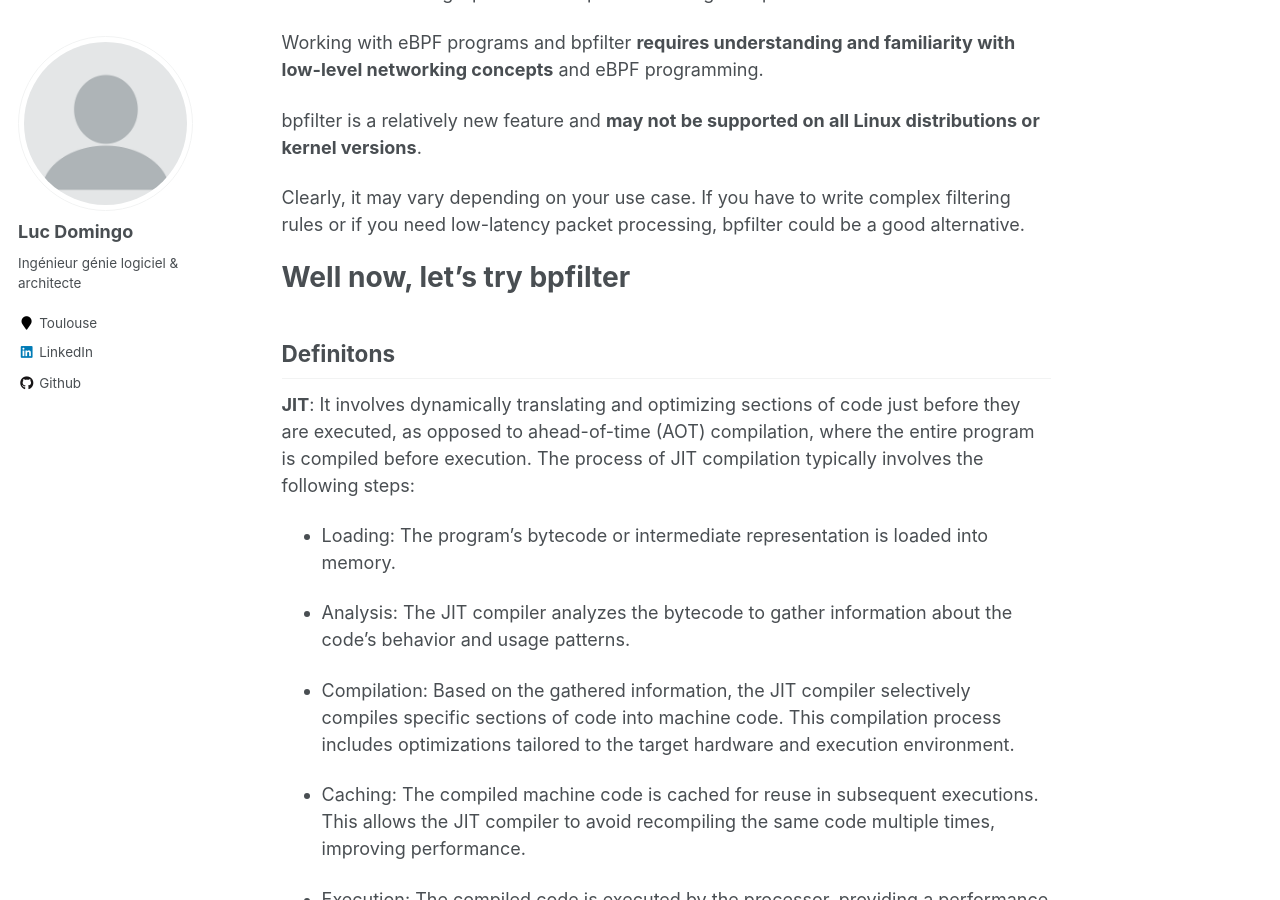
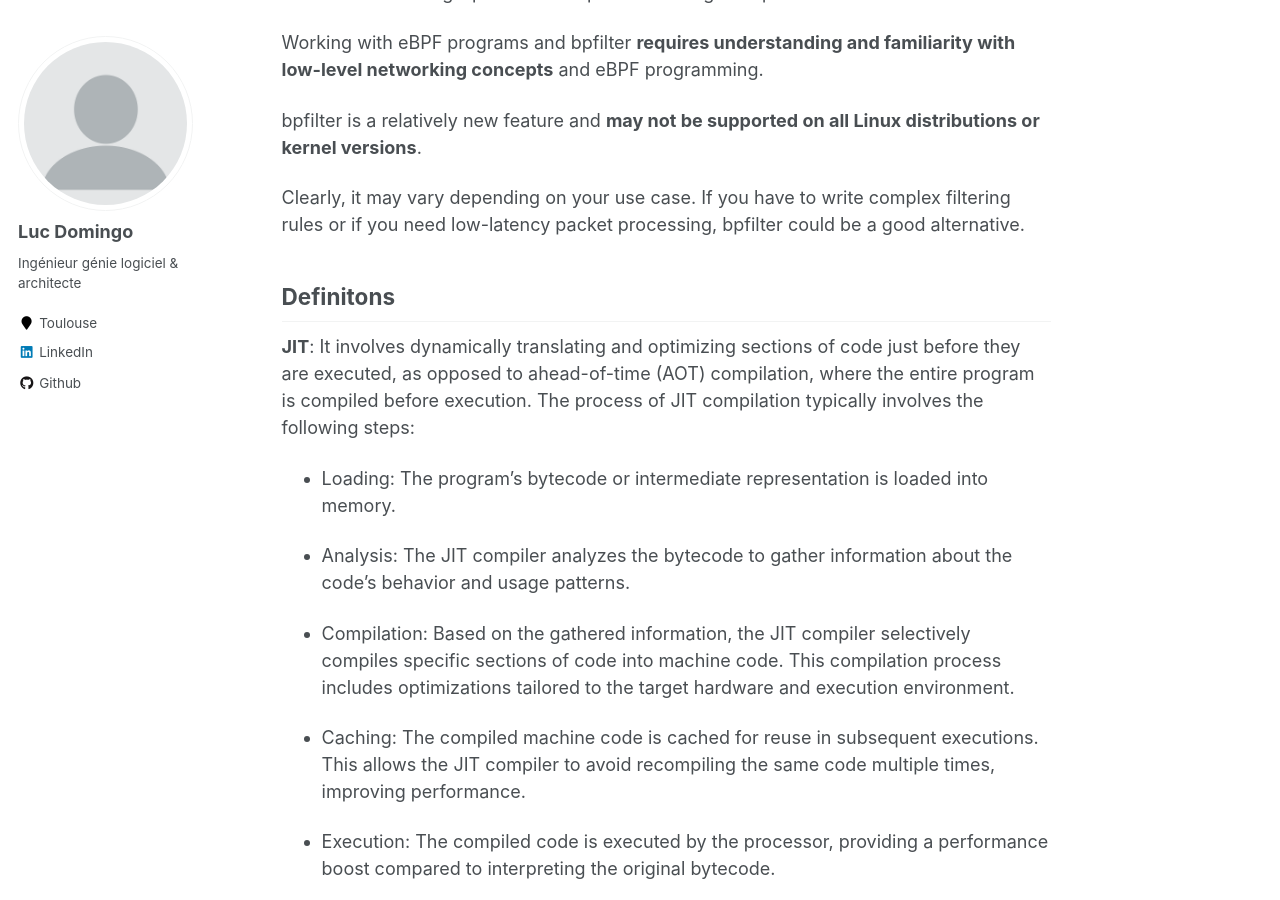
Before and after one commit to LucDomingo/mywebsite, a Jekyll site: the page built from _posts/2023-05-27-power-of-eBPF.md, in a window 1280 px wide and 900 px high, scrolled down 4154 px. Built offline with Jekyll 4.4.1, drawn with Linux system fonts in a browser that asks for light colours.

Commit message:
Update 2023-05-27-power-of-eBPF.md

```diff
--- a/_posts/2023-05-27-power-of-eBPF.md
+++ b/_posts/2023-05-27-power-of-eBPF.md
@@ -136,9 +136,6 @@ bpfilter is a relatively new feature and **may not be supported on all Linux dis
 
 Clearly, it may vary depending on your use case. If you have to write complex filtering rules or if you need low-latency packet processing, bpfilter could be a good alternative.
 
-Well now, let's try bpfilter
-======
-
 Definitons
 ------
 **JIT**:  It involves dynamically translating and optimizing sections of code just before they are executed, as opposed to ahead-of-time (AOT) compilation, where the entire program is compiled before execution.
```
